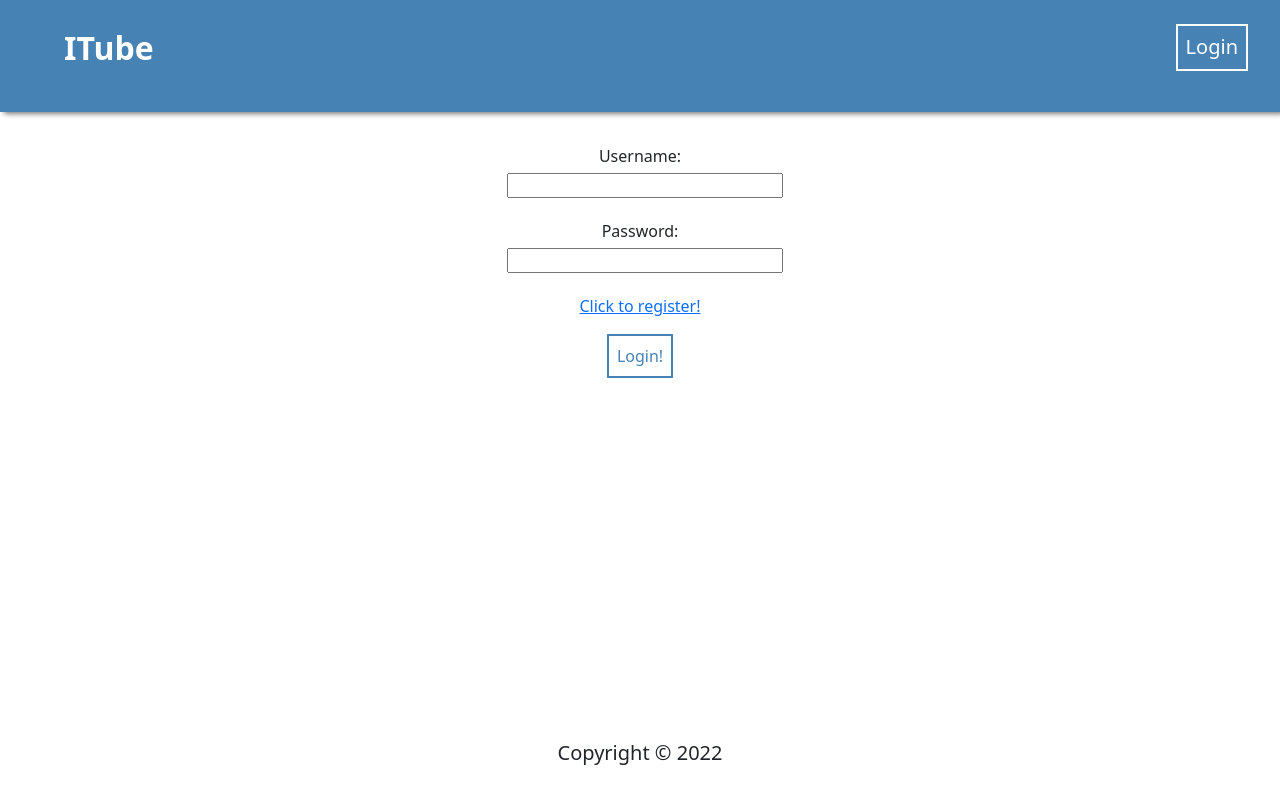
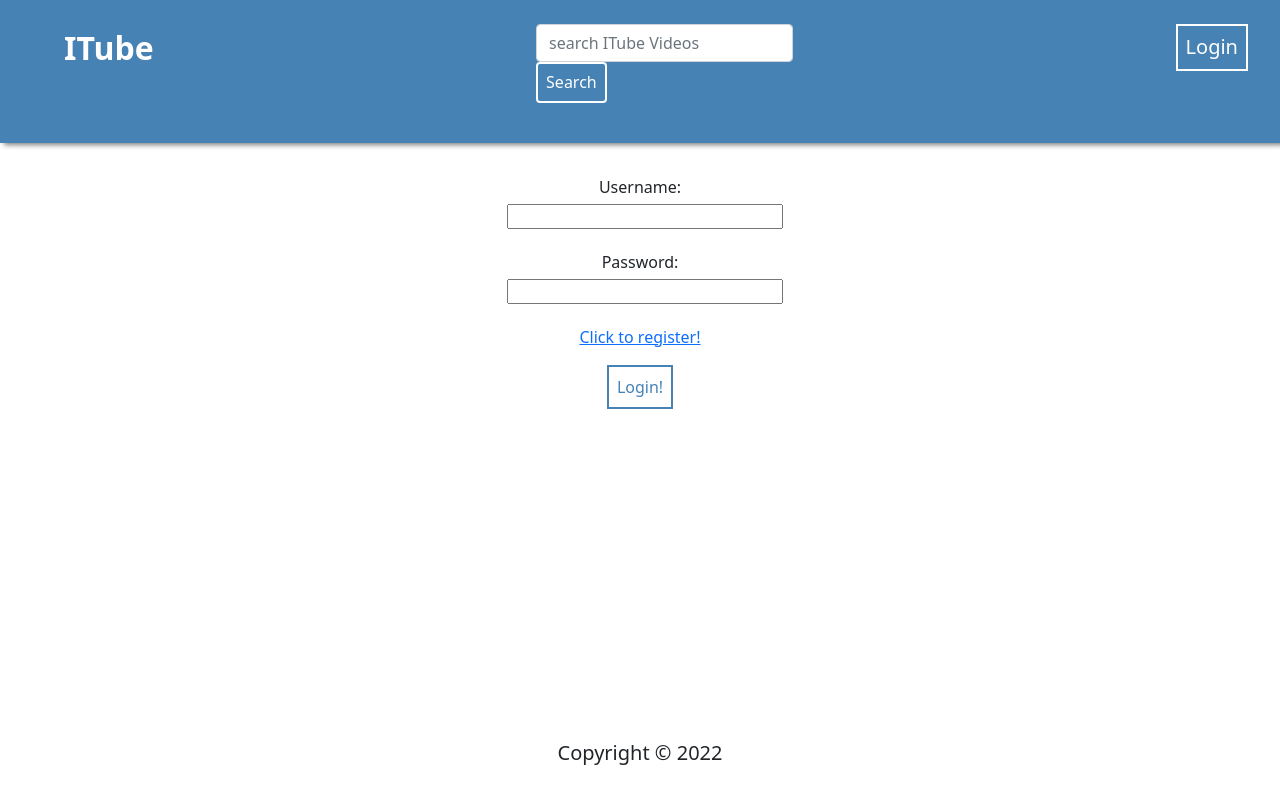
Before and after one commit to michaelj29/youtube_clone, a React (Create React App) app in the folder frontend/: page /login in a window 1280 px wide. Built offline with nearby package versions, Linux system fonts and the light colour scheme.

Commit message:
Create SearchBar Component + SearchBar.jsx file.

```diff
--- a/frontend/package.json
+++ b/frontend/package.json
@@ -7,6 +7,7 @@
     "@testing-library/react": "^12.1.2",
     "@testing-library/user-event": "^13.5.0",
     "axios": "^0.26.0",
+    "bootstrap": "^5.1.3",
     "jwt-decode": "^3.1.2",
     "react": "^17.0.2",
     "react-bootstrap": "^2.3.1",
--- a/frontend/src/components/NavBar/NavBar.jsx
+++ b/frontend/src/components/NavBar/NavBar.jsx
@@ -2,6 +2,7 @@ import React from "react";
 import { useContext } from "react";
 import { useNavigate, Link } from "react-router-dom";
 import AuthContext from "../../context/AuthContext";
+import SearchBar from "../SearchBar/SearchBar";
 import "./NavBar.css";
 
 const Navbar = () => {
@@ -16,6 +17,9 @@ const Navbar = () => {
           </Link>
         </li>
         <li>
+          <SearchBar />
+        </li>
+        <li>
           {user ? (
             <button onClick={logoutUser}>Logout</button>
           ) : (
--- /dev/null
+++ b/frontend/src/components/SearchBar/SearchBar.jsx
@@ -0,0 +1,24 @@
+import React, { useState } from 'react';
+import { Button, Form } from 'react-bootstrap'
+
+
+const SearchBar = (props) => {
+
+
+    return (
+        <div>
+            <form>
+                <Form.Control
+                    type="search"
+                    id="search"
+                    placeholder='search ITube Videos'
+
+                />
+                <Button type='submit' variant="primary">Search</Button>{' '}
+            </form>
+        </div>
+
+     );
+}
+
+export default SearchBar;
--- a/frontend/src/index.js
+++ b/frontend/src/index.js
@@ -4,6 +4,7 @@ import App from "./App";
 import { AuthProvider } from "./context/AuthContext";
 import { BrowserRouter as Router } from "react-router-dom";
 import 'bootstrap/dist/css/bootstrap.min.css';
+
 
 ReactDOM.render(
   <React.StrictMode>
```
Also changed, not shown: 1 other file (tests, documents, lock files or other folders).
